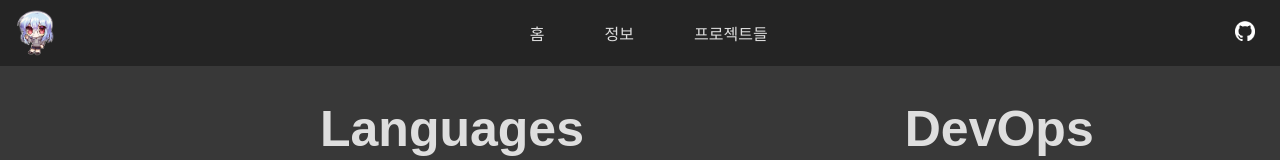
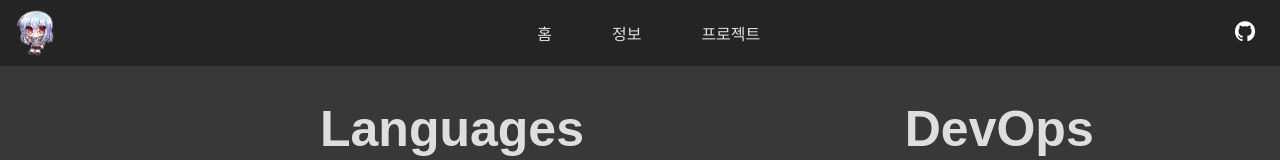
Before and after one commit to Migan178/profile, a Next.js app: page /about in a window 1280 px wide. Shown: the top 160 px of the page. Built offline with nearby package versions, Linux system fonts and the light colour scheme; a web font is replaced by a local one.

Commit message:
feat: Edit scroll bar color

```diff
--- a/src/components/navbar.tsx
+++ b/src/components/navbar.tsx
@@ -21,7 +21,7 @@ export default function Navbar() {
           <Link href={'/about'}>정보</Link>
         </li>
         <li>
-          <Link href={'/projects'}>프로젝트들</Link>
+          <Link href={'/projects'}>프로젝트</Link>
         </li>
       </ul>
       <ul className={'navbar_icon'}>
--- a/src/styles/globals.css
+++ b/src/styles/globals.css
@@ -65,3 +65,14 @@ p {
   color: var(--text-color);
   font-size: 18px;
 }
+
+::-webkit-scrollbar {
+  background-color: #242424;
+}
+
+::-webkit-scrollbar-thumb {
+  background-color: #383838;
+  border-radius: 10px;
+  background-clip: padding-box;
+  border: 4px solid transparent;
+}
```
Also changed, not shown: 1 other file (tests, documents, lock files or other folders).
